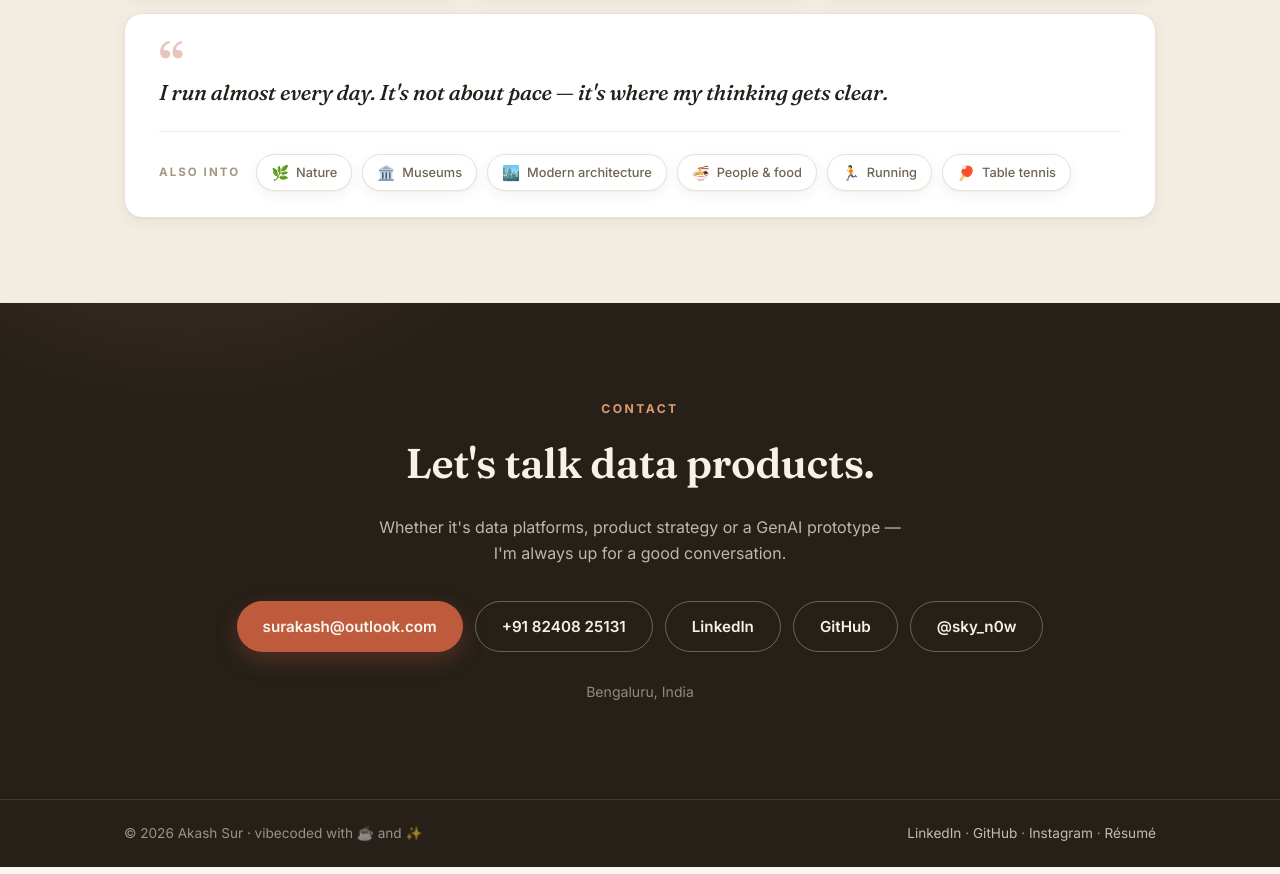
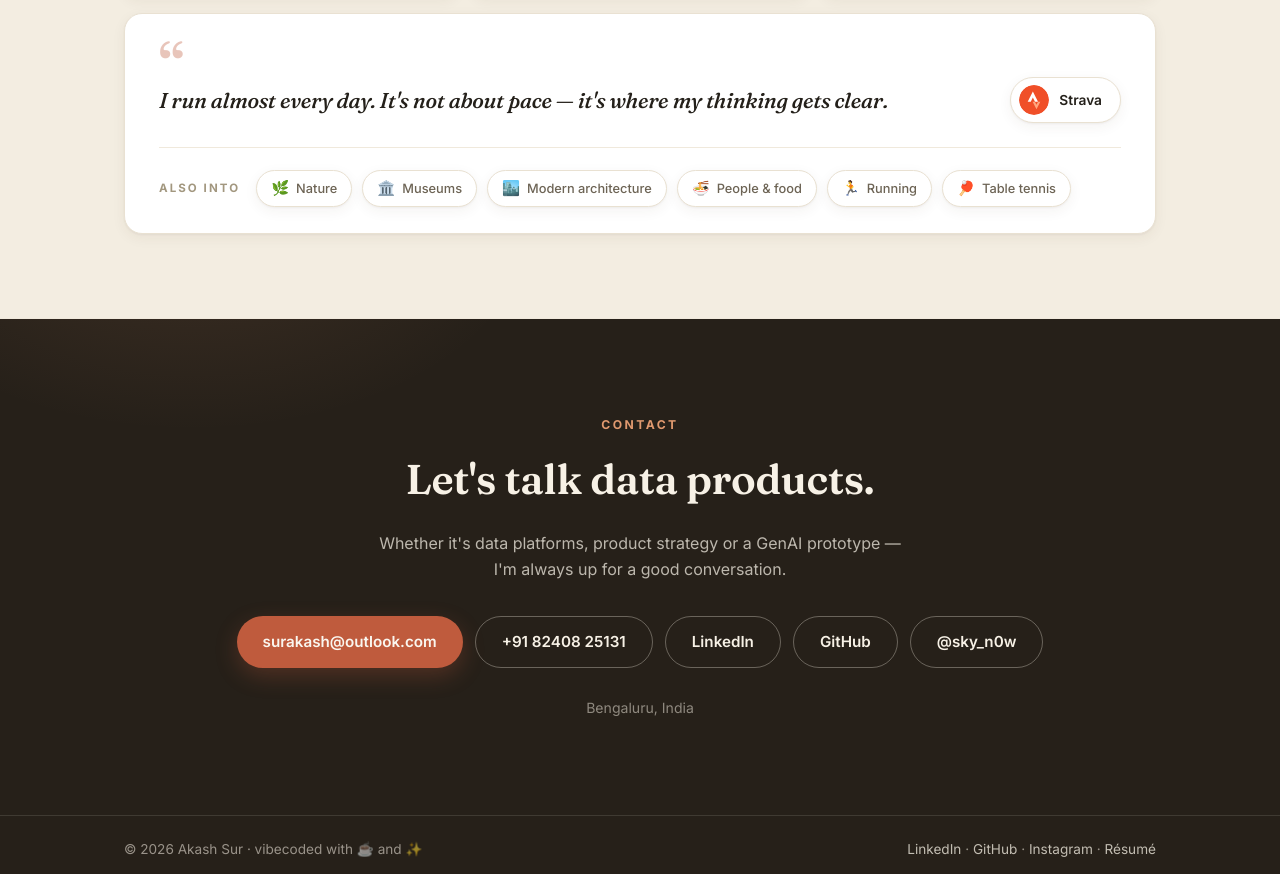
Before and after one commit to sur-akash/sur-akash.github.io, a plain HTML site: page index.html in a window 1280 px wide. Shown: the part 9500-10374 px from the top of the page. Drawn offline with Linux system fonts and the light colour scheme.

Commit message:
Use round Strava badge for the profile link

```diff
--- a/index.html
+++ b/index.html
@@ -595,9 +595,15 @@
 
         <figure class="run-card reveal">
           <span class="run-mark" aria-hidden="true">“</span>
-          <blockquote>
-            I run almost every day. It's not about pace — it's where my thinking gets clear.
-          </blockquote>
+          <div class="run-quote-row">
+            <blockquote>
+              I run almost every day. It's not about pace — it's where my thinking gets clear.
+            </blockquote>
+            <a class="strava-link" href="https://strava.app.link/yIokWJtCY5b" target="_blank" rel="noopener">
+              <img src="assets/strava_logo_icon_147232.svg" alt="" width="30" height="30" loading="lazy" />
+              <span>Strava</span>
+            </a>
+          </div>
           <figcaption class="run-interests">
             <span class="run-label">Also into</span>
             <div class="life-chips">
--- a/styles.css
+++ b/styles.css
@@ -1138,6 +1138,44 @@ a:hover { color: var(--terra-deep); }
   margin-bottom: -8px;
 }
 
+.run-quote-row {
+  display: flex;
+  align-items: center;
+  justify-content: space-between;
+  gap: 26px;
+  flex-wrap: wrap;
+}
+
+.strava-link {
+  display: inline-flex;
+  align-items: center;
+  gap: 10px;
+  flex-shrink: 0;
+  padding: 7px 18px 7px 8px;
+  border-radius: 999px;
+  border: 1px solid var(--line);
+  background: var(--card);
+  box-shadow: var(--shadow-sm);
+  font-size: 0.86rem;
+  font-weight: 600;
+  color: var(--ink);
+  transition: transform 0.2s ease, border-color 0.2s ease, box-shadow 0.2s ease, color 0.2s ease;
+}
+
+.strava-link img {
+  width: 30px;
+  height: 30px;
+  border-radius: 50%;
+  display: block;
+}
+
+.strava-link:hover {
+  transform: translateY(-2px);
+  border-color: #f04f28;
+  color: #c9401f;
+  box-shadow: 0 10px 24px rgba(240, 79, 40, 0.2);
+}
+
 .run-card blockquote {
   font-family: var(--font-display);
   font-style: italic;
```
Also changed, not shown: assets/strava_logo_icon_147232.svg (added), 1 other file.
